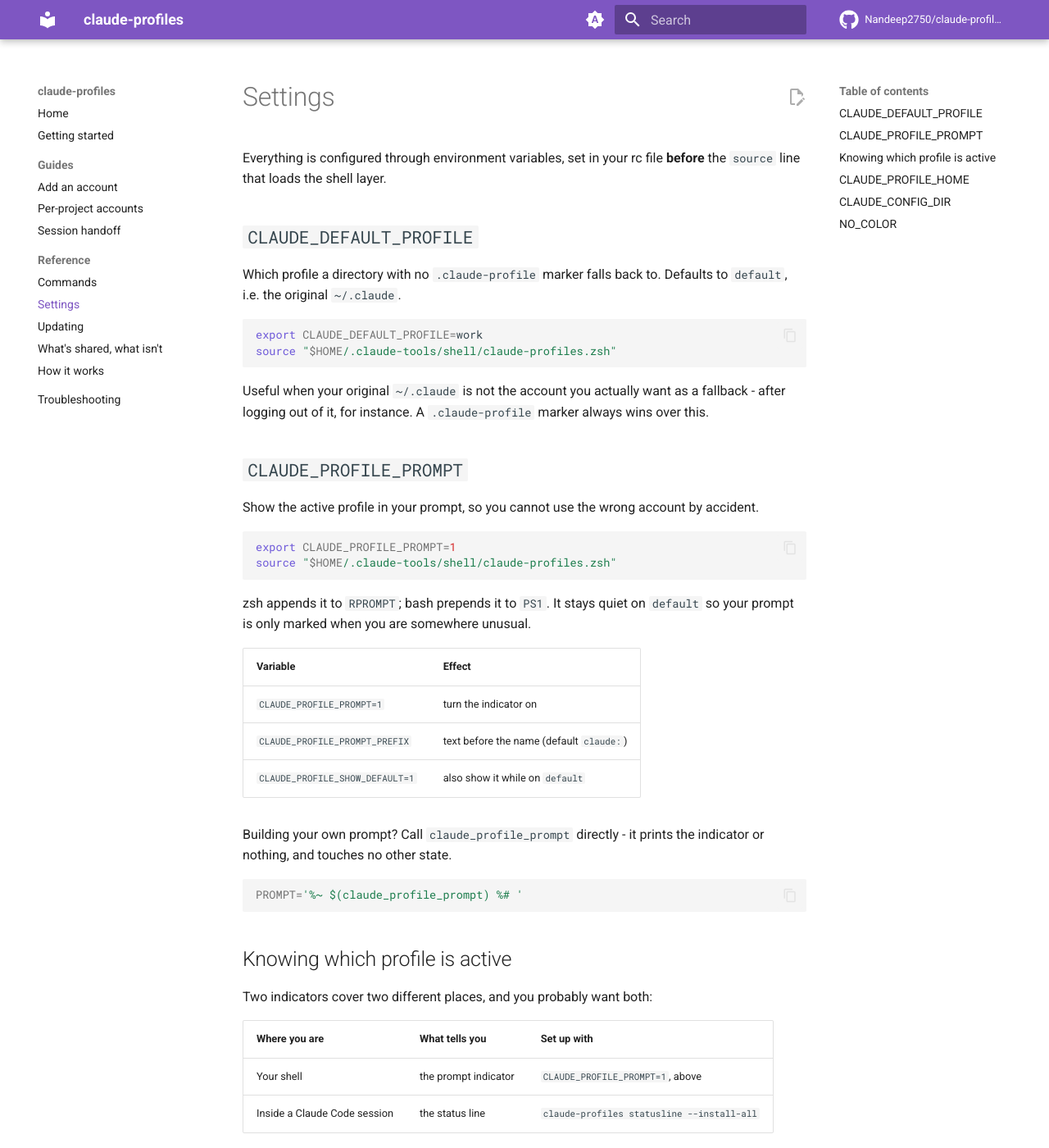
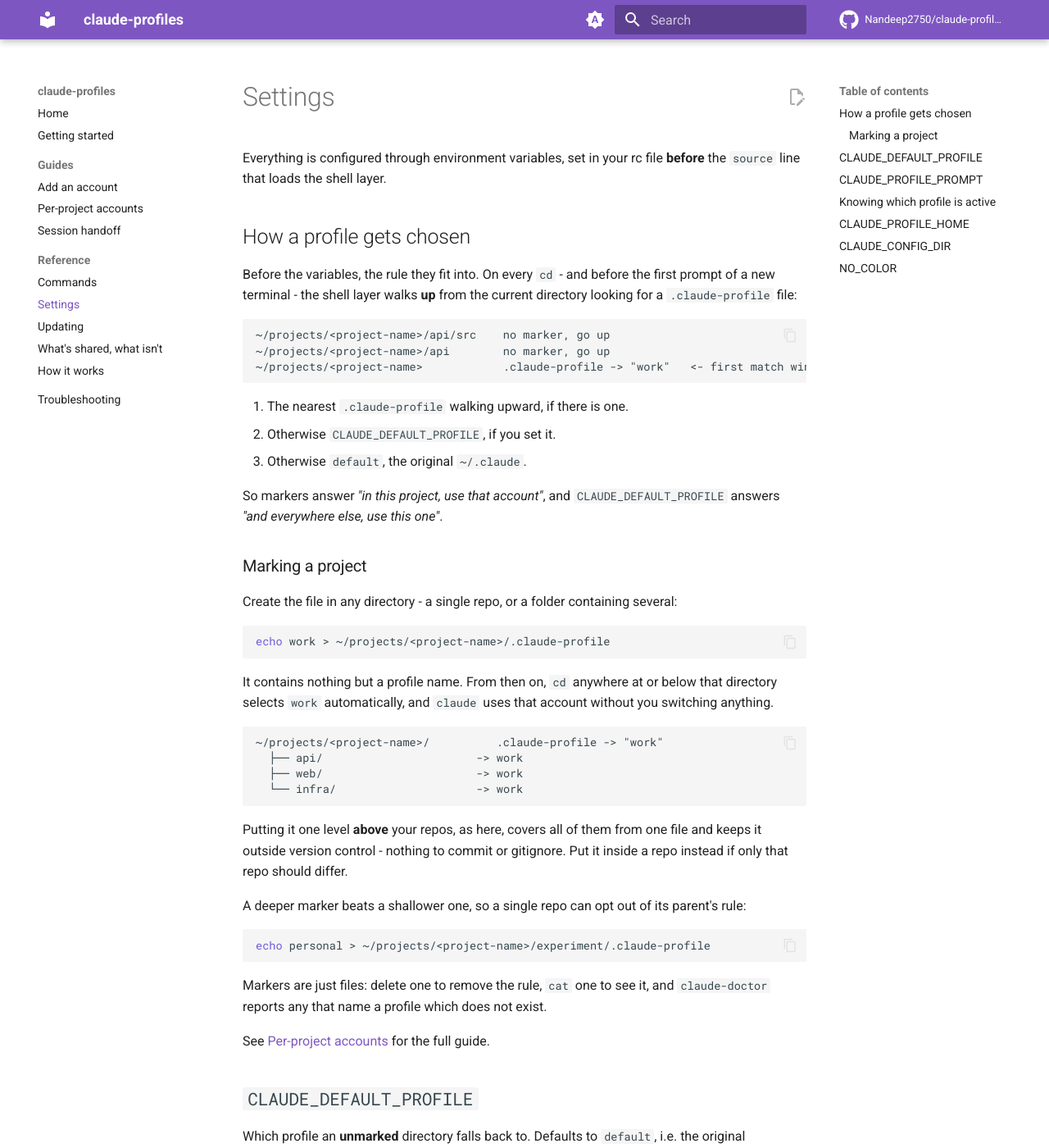
Before and after one commit to Nandeep2750/claude-profiles, an MkDocs documentation site: the page built from docs/settings.md, in a window 1280 px wide and 1400 px high. Shown: the whole window at 82% size. Built offline with MkDocs 1.6.1 and Material for MkDocs 9.7.7, drawn with Linux system fonts in a browser that asks for light colours; comment, search, counter and statistics services are not loaded; some of the changed text lies outside the part shown.

Commit message:
fix: statusline was unreachable through the shell wrapper
`claude-profiles statusline --install-all` failed with "unrecognized
arguments". The wrapper dispatches on a hardcoded list of subcommands and
statusline was never added to it, so the word fell through to `status`
and was passed along as an argument.

The bug passed both existing test layers: the unit tests call the core
directly, and the shell tests only checked that `--help` exited zero -
which argparse does happily for a subcommand you can never reach.

So this also adds tests/test_e2e.sh: every user-facing command run for
real through the wrappers, asserting on output. Switching, listing, all
eleven subcommands, clone, handoff, sessions, statusline, exec, prune,
remove, markers and the prompt - 59 checks per shell, in CI for bash and
zsh. Destructive operations run in a throwaway HOME. The dispatch list is
now derived from the core, so it cannot silently drift again.

Two further findings from writing it:

- zsh does not word-split a plain variable, so the first version of the
  drift test iterated nothing under zsh while passing under bash.
- claude-doctor said nothing when CLAUDE_CONFIG_DIR pointed outside
  CLAUDE_PROFILE_HOME, which makes later errors read as missing profiles.
  It now warns.

Docs: the Settings page explains how a profile is chosen - nearest
marker, then CLAUDE_DEFAULT_PROFILE, then default - and how to mark a
project. It previously described the fallback without mentioning the
markers it falls back from.

````diff
--- a/docs/settings.md
+++ b/docs/settings.md
@@ -3,19 +3,91 @@
 Everything is configured through environment variables, set in your rc file
 **before** the `source` line that loads the shell layer.
 
+## How a profile gets chosen
+
+Before the variables, the rule they fit into. On every `cd` - and before the
+first prompt of a new terminal - the shell layer walks **up** from the current
+directory looking for a `.claude-profile` file:
+
+```
+~/projects/<project-name>/api/src    no marker, go up
+~/projects/<project-name>/api        no marker, go up
+~/projects/<project-name>            .claude-profile -> "work"   <- first match wins
+```
+
+1. The nearest `.claude-profile` walking upward, if there is one.
+2. Otherwise `CLAUDE_DEFAULT_PROFILE`, if you set it.
+3. Otherwise `default`, the original `~/.claude`.
+
+So markers answer *"in this project, use that account"*, and
+`CLAUDE_DEFAULT_PROFILE` answers *"and everywhere else, use this one"*.
+
+### Marking a project
+
+Create the file in any directory - a single repo, or a folder containing
+several:
+
+```sh
+echo work > ~/projects/<project-name>/.claude-profile
+```
+
+It contains nothing but a profile name. From then on, `cd` anywhere at or below
+that directory selects `work` automatically, and `claude` uses that account
+without you switching anything.
+
+```
+~/projects/<project-name>/          .claude-profile -> "work"
+  ├── api/                       -> work
+  ├── web/                       -> work
+  └── infra/                     -> work
+```
+
+Putting it one level **above** your repos, as here, covers all of them from one
+file and keeps it outside version control - nothing to commit or gitignore. Put
+it inside a repo instead if only that repo should differ.
+
+A deeper marker beats a shallower one, so a single repo can opt out of its
+parent's rule:
+
+```sh
+echo personal > ~/projects/<project-name>/experiment/.claude-profile
+```
+
+Markers are just files: delete one to remove the rule, `cat` one to see it, and
+`claude-doctor` reports any that name a profile which does not exist.
+
+See [Per-project accounts](guides/per-project.md) for the full guide.
+
 ## `CLAUDE_DEFAULT_PROFILE`
 
-Which profile a directory with no `.claude-profile` marker falls back to.
-Defaults to `default`, i.e. the original `~/.claude`.
+Which profile an **unmarked** directory falls back to. Defaults to `default`,
+i.e. the original `~/.claude`.
 
 ```sh
 export CLAUDE_DEFAULT_PROFILE=work
 source "$HOME/.claude-tools/shell/claude-profiles.zsh"
 ```
 
-Useful when your original `~/.claude` is not the account you actually want as a
-fallback - after logging out of it, for instance. A `.claude-profile` marker
-always wins over this.
+Set it before the `source` line, in `~/.zshrc` or `~/.bashrc`.
+
+This is the machine-wide fallback, not a per-project setting - it applies
+wherever no marker matches. It earns its keep when `default` is not the account
+you want to land on: after logging out of it, or if your original `~/.claude`
+belongs to an account you rarely use.
+
+!!! tip "A marker always wins"
+    Setting this does not disturb directories that already have a
+    `.claude-profile`. It only changes what happens everywhere else.
+
+If you would rather not set an environment variable, a marker at your home
+directory does much the same job:
+
+```sh
+echo work > ~/.claude-profile
+```
+
+The difference: the variable applies wherever your rc file is loaded, while a
+marker at `~` is a real file that anything walking upward will also find.
 
 ## `CLAUDE_PROFILE_PROMPT`
 
````
Also changed, not shown: CHANGELOG.md (+30 -0 lines), CONTRIBUTING.md (+10 -3 lines), 6 other files.
